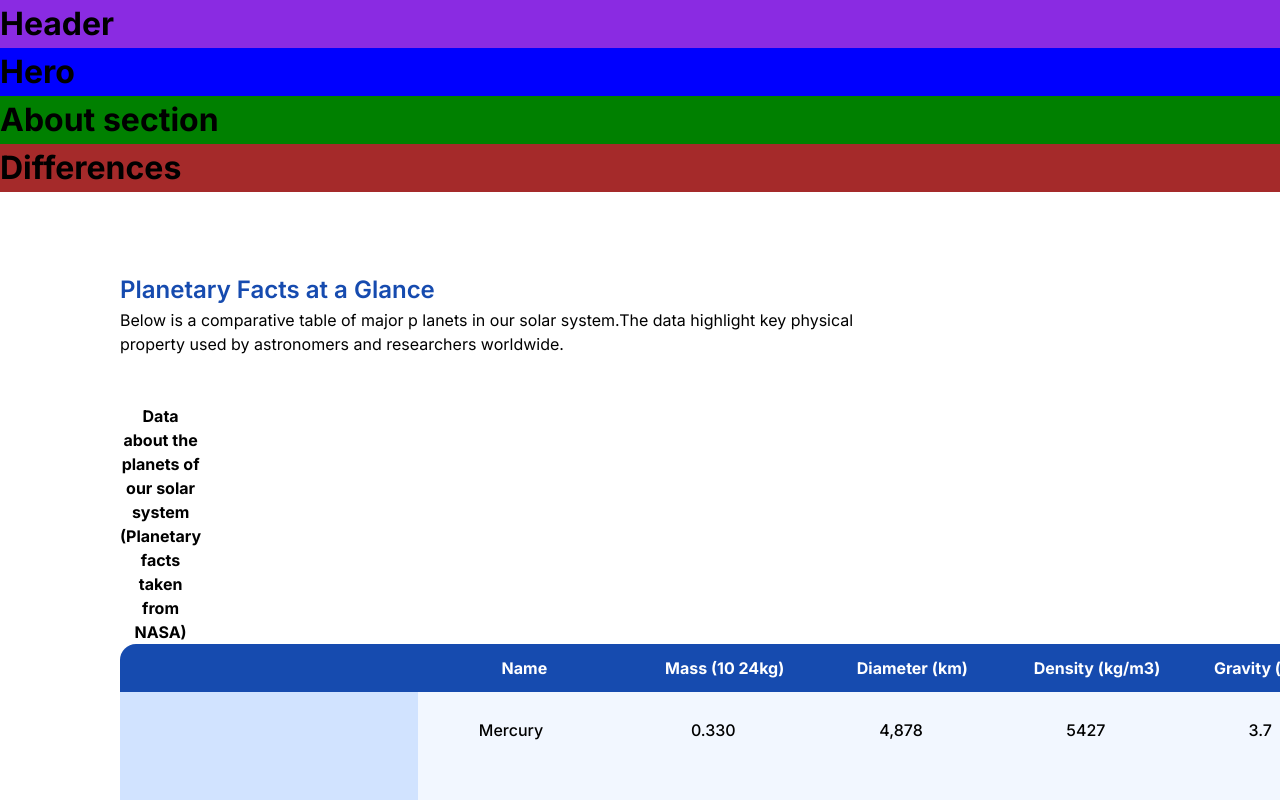
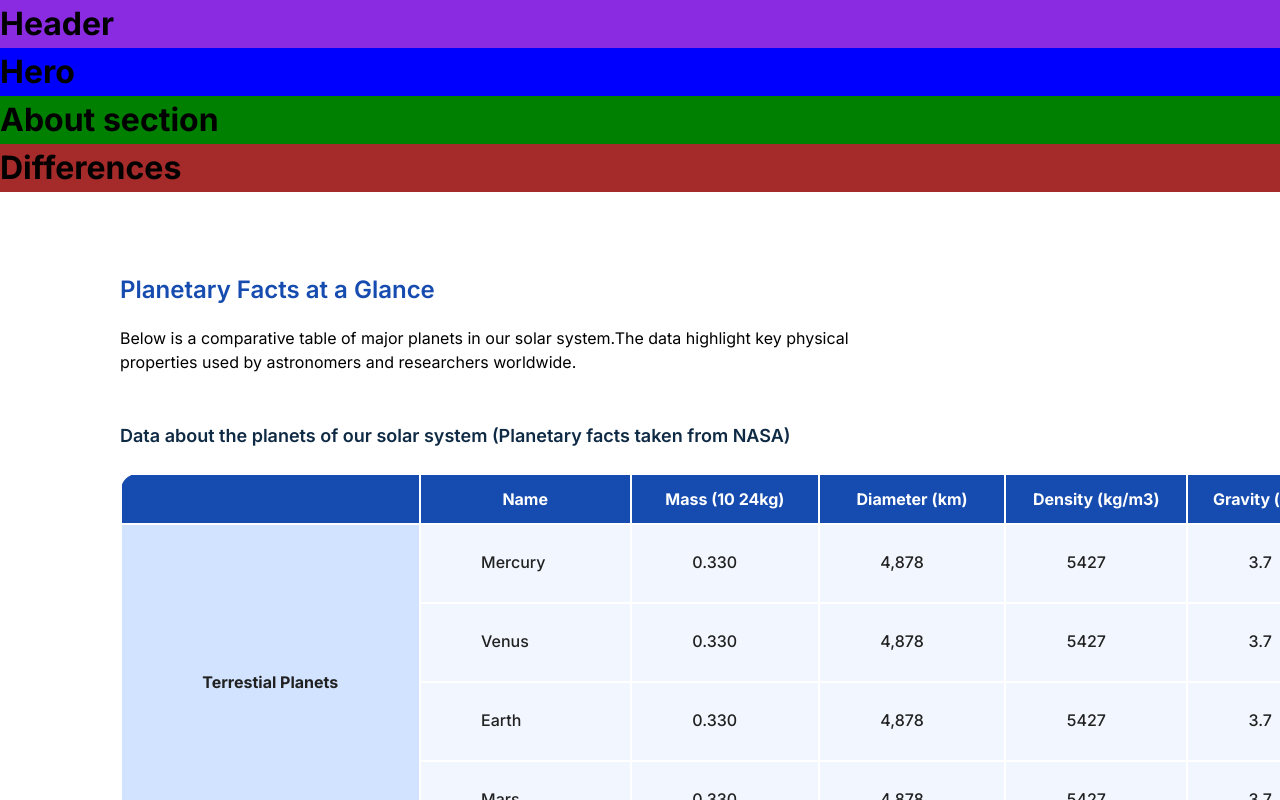
Before and after one commit to nebnnamdi/capstone-solar-system, a React (Vite) app: page / in a window 1280 px wide. Shown: the top 800 px of the page. Built offline with nearby package versions, Linux system fonts and the light colour scheme.

Commit message:
changes made to the texts and styling on planetary facts

```diff
--- a/src/components/differences/Differences.jsx
+++ b/src/components/differences/Differences.jsx
@@ -1,6 +1,6 @@
 import "./differences.css";
 
-function differences() {
+function Differences() {
   return (
     <div className="differences-bg">
       <h1>Differences</h1>
@@ -8,4 +8,4 @@ function differences() {
   );
 }
 
-export default differences;
+export default Differences;
--- a/src/components/facts/Facts.jsx
+++ b/src/components/facts/Facts.jsx
@@ -2,38 +2,46 @@ import "./facts.css";
 
 function Facts() {
   return (
-    <div className="facts-bg">
-      <section class="table" id="table">
+    <section class="table" id="table">
       <h2 class="facts-planet">Planetary Facts at a Glance</h2>
       <p>
-        Below is a comparative table of major p lanets in our solar system.The
+        Below is a comparative table of major planets in our solar system.The
         data highlight key physical
       </p>
-      <p>
-        property used by astronomers and researchers worldwide.
-      </p>
+      <p>properties used by astronomers and researchers worldwide.</p>
       <br />
       <br />
-      <caption>
-        <b>
-        Data about the planets of our solar system (Planetary facts taken from
-        NASA)
-      </b>
-      </caption>
+
       <table>
+        <caption>
+          Data about the planets of our solar system (Planetary facts taken from
+          NASA)
+        </caption>
         <thead>
           <tr class="thead">
             <th scope="col" colspan="2" class="head"></th>
-            <th scope="col" class="head">Name</th>
-            <th scope="col" class="head">Mass (10 24kg)</th>
-            <th scope="col" class="head">Diameter (km)</th>
-            <th scope="col" class="head">Density (kg/m3)</th>
-            <th scope="col" class="head">Gravity (m/s2)</th>
+            <th scope="col" class="head">
+              Name
+            </th>
+            <th scope="col" class="head">
+              Mass (10 24kg)
+            </th>
+            <th scope="col" class="head">
+              Diameter (km)
+            </th>
+            <th scope="col" class="head">
+              Density (kg/m3)
+            </th>
+            <th scope="col" class="head">
+              Gravity (m/s2)
+            </th>
           </tr>
         </thead>
         <tbody>
           <tr>
-            <th scope="row" colspan="2" rowspan="4">Terrestial Planets</th>
+            <th scope="row" colspan="2" rowspan="4">
+              Terrestial Planets
+            </th>
             <td>Mercury</td>
             <td>0.330</td>
             <td>4,878</td>
@@ -62,7 +70,9 @@ function Facts() {
             <td>3.7</td>
           </tr>
           <tr>
-            <th scope="row" rowspan="4">Jovian Planets</th>
+            <th scope="row" rowspan="4">
+              Jovian Planets
+            </th>
             <th rowspan="2">Gas Giants</th>
             <td>Jupiter</td>
             <td>0.330</td>
@@ -78,7 +88,9 @@ function Facts() {
             <td>3.7</td>
           </tr>
           <tr>
-            <th scope="row" rowspan="2">Ice Giants</th>
+            <th scope="row" rowspan="2">
+              Ice Giants
+            </th>
             <td>Uranus</td>
             <td>0.330</td>
             <td>4,878</td>
@@ -93,7 +105,9 @@ function Facts() {
             <td>3.7</td>
           </tr>
           <tr>
-            <th scope="row" colspan="2" class="facts-dwarf">Dwarf Planets</th>
+            <th scope="row" colspan="2" class="facts-dwarf">
+              Dwarf Planets
+            </th>
             <td>Pluto</td>
             <td>0.330</td>
             <td>4,878</td>
@@ -103,8 +117,6 @@ function Facts() {
         </tbody>
       </table>
     </section>
-    <hr />
-    </div>
   );
 }
 
--- a/src/components/facts/facts.css
+++ b/src/components/facts/facts.css
@@ -2,7 +2,7 @@ table {
   width: 1233px;
   height: 763.37px;
   border-spacing: 2px;
-  padding-top:24px;
+  padding-top: 24px;
   align-content: center;
 }
 .table {
@@ -12,7 +12,22 @@ table {
   padding-left: 120px;
   letter-spacing: -2%;
   box-sizing: border-box;
-  display:inline-block;
+  display: inline-block;
+}
+
+th,
+td {
+  border: 2px solid #ffffff;
+  color: #212121;
+  font-size: 16px;
+}
+
+caption {
+  text-align: left;
+  margin-bottom: 24px;
+  font-weight: 600;
+  color: #0f2a44;
+  font-size: 18px;
 }
 
 th {
@@ -27,7 +42,7 @@ td {
 }
 .head {
   background-color: #164baf;
-  color:white;
+  color: white;
   font-weight: 700;
 }
 thead th:first-child {
@@ -47,8 +62,9 @@ tbody tr:last-child td:last-child {
   font-weight: 600;
   color: #164baf;
   font-style: semibold;
-  line-height: 150%;
-  letter-spacing: -2%;
+  /* line-height: 150%; */
+  /* letter-spacing: -2%; */
+  margin-bottom: 18px;
 }
 .facts-dwarf {
   border-radius: 0 0 0 16px;
```
